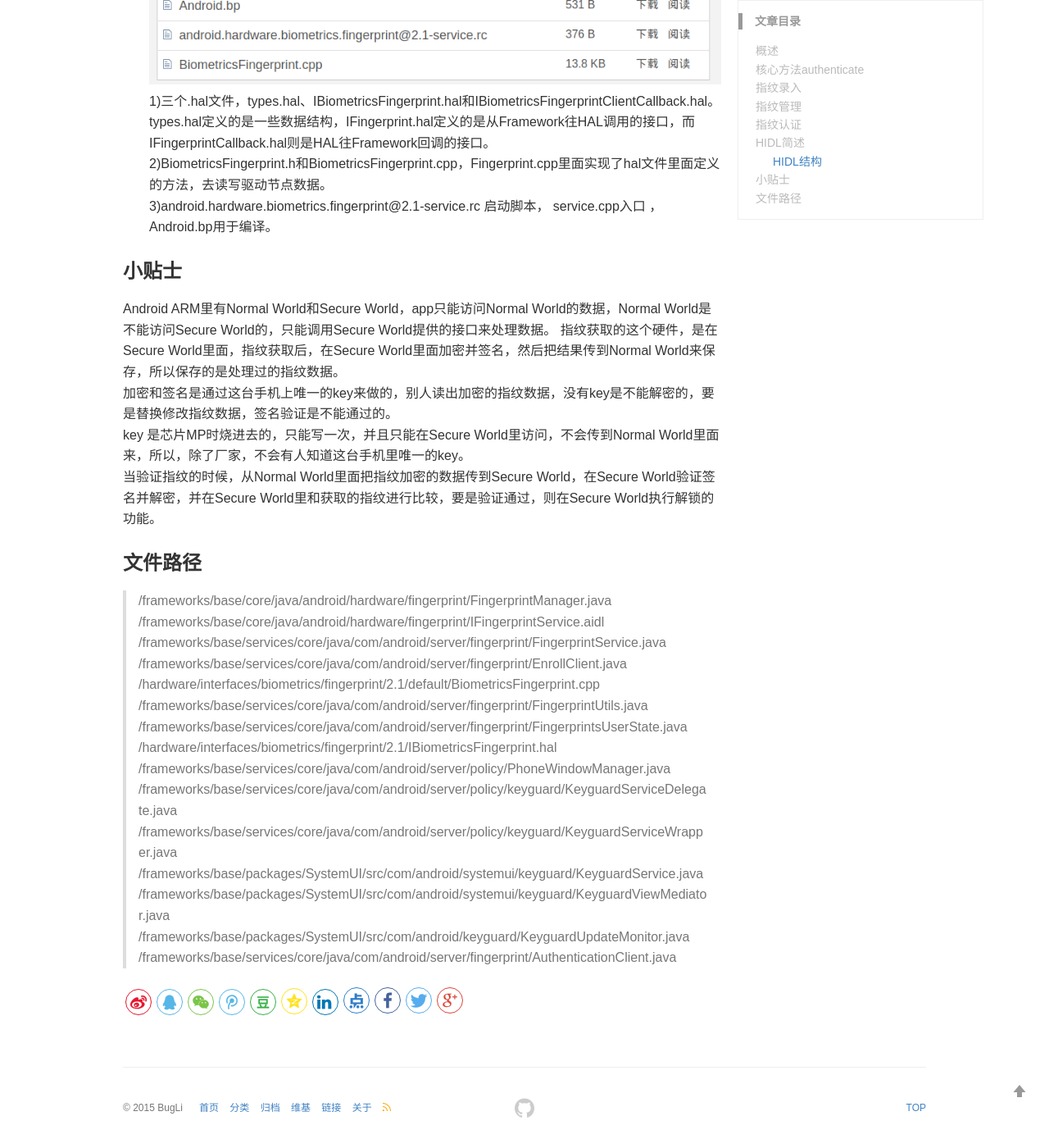
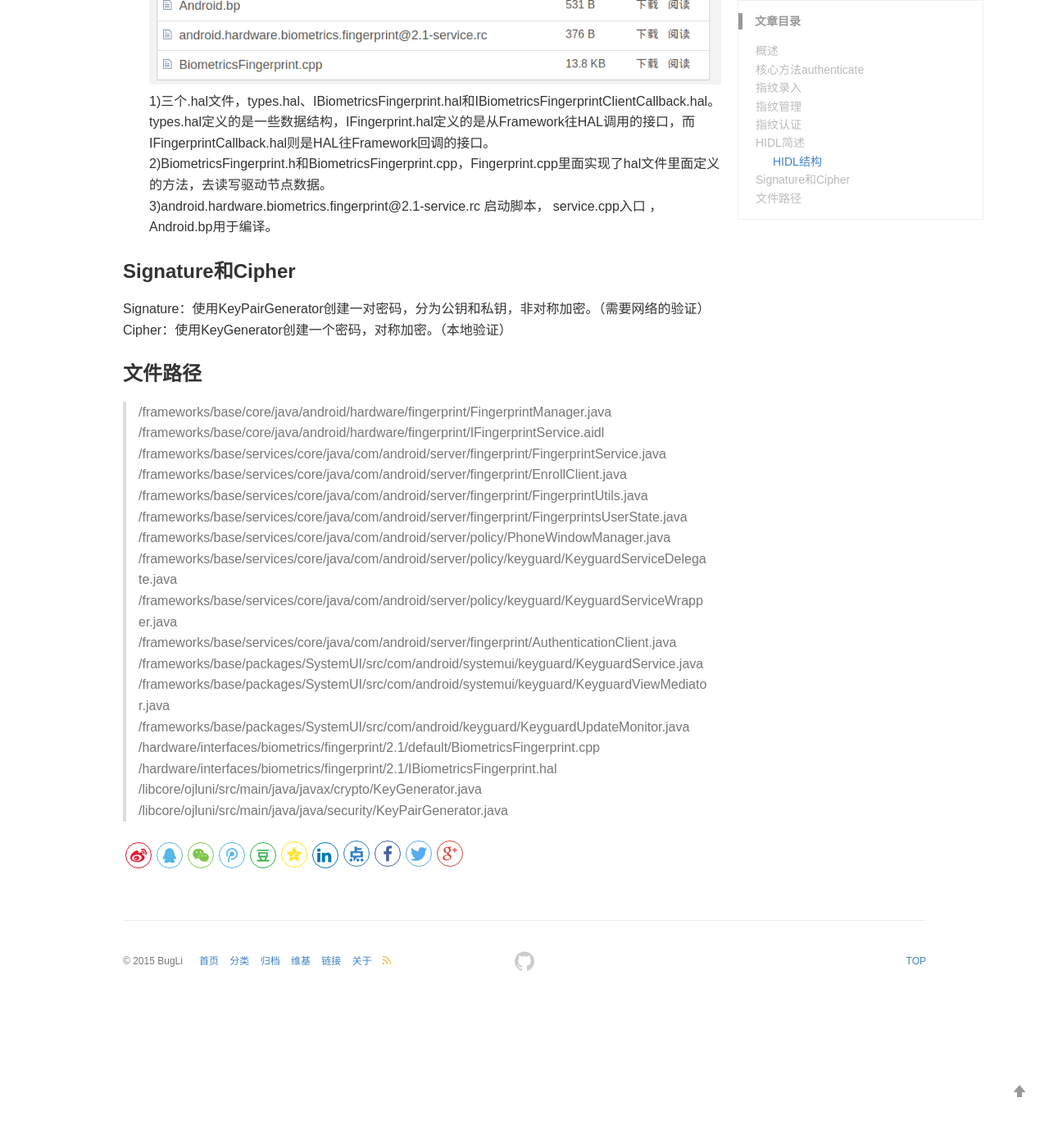
Before and after one commit to BugLiee/BugLiee.github.io, a Jekyll site: the page built from _posts/2020-04-01-blog.md, in a window 1280 px wide and 1400 px high, scrolled down 12093 px. Shown: the whole window at 82% size. Built offline with Jekyll 4.4.1, drawn with Linux system fonts in a browser that asks for light colours; comment, search, counter and statistics services are not loaded; after the commit the page ends 13314 px from its top, so only the background shows below that.

Commit message:
Update 2020-04-01-blog.md

```diff
--- a/_posts/2020-04-01-blog.md
+++ b/_posts/2020-04-01-blog.md
@@ -522,12 +522,9 @@ Same-Process（直通）模式下使用。升级到 Android 8.0 的设备可以
 2)BiometricsFingerprint.h和BiometricsFingerprint.cpp，Fingerprint.cpp里面实现了hal文件里面定义的方法，去读写驱动节点数据。<br>
 3)android.hardware.biometrics.fingerprint@2.1-service.rc 启动脚本， service.cpp入口 ，Android.bp用于编译。<br>
 
-### 小贴士
-Android ARM里有Normal World和Secure World，app只能访问Normal World的数据，Normal World是不能访问Secure World的，只能调用Secure World提供的接口来处理数据。
-指纹获取的这个硬件，是在Secure World里面，指纹获取后，在Secure World里面加密并签名，然后把结果传到Normal World来保存，所以保存的是处理过的指纹数据。<br>
-加密和签名是通过这台手机上唯一的key来做的，别人读出加密的指纹数据，没有key是不能解密的，要是替换修改指纹数据，签名验证是不能通过的。<br>
-key 是芯片MP时烧进去的，只能写一次，并且只能在Secure World里访问，不会传到Normal World里面来，所以，除了厂家，不会有人知道这台手机里唯一的key。<br>
-当验证指纹的时候，从Normal World里面把指纹加密的数据传到Secure World，在Secure World验证签名并解密，并在Secure World里和获取的指纹进行比较，要是验证通过，则在Secure World执行解锁的功能。
+### Signature和Cipher
+Signature：使用KeyPairGenerator创建一对密码，分为公钥和私钥，非对称加密。（需要网络的验证）
+Cipher：使用KeyGenerator创建一个密码，对称加密。（本地验证）
 
 
 
@@ -536,15 +533,17 @@ key 是芯片MP时烧进去的，只能写一次，并且只能在Secure World
 > /frameworks/base/core/java/android/hardware/fingerprint/IFingerprintService.aidl <br>
 > /frameworks/base/services/core/java/com/android/server/fingerprint/FingerprintService.java <br>
 > /frameworks/base/services/core/java/com/android/server/fingerprint/EnrollClient.java <br>
-> /hardware/interfaces/biometrics/fingerprint/2.1/default/BiometricsFingerprint.cpp <br>
 > /frameworks/base/services/core/java/com/android/server/fingerprint/FingerprintUtils.java <br>
 > /frameworks/base/services/core/java/com/android/server/fingerprint/FingerprintsUserState.java <br>
-> /hardware/interfaces/biometrics/fingerprint/2.1/IBiometricsFingerprint.hal <br>
 > /frameworks/base/services/core/java/com/android/server/policy/PhoneWindowManager.java <br>
 > /frameworks/base/services/core/java/com/android/server/policy/keyguard/KeyguardServiceDelegate.java <br>
 > /frameworks/base/services/core/java/com/android/server/policy/keyguard/KeyguardServiceWrapper.java <br>
+> /frameworks/base/services/core/java/com/android/server/fingerprint/AuthenticationClient.java <br>
 > /frameworks/base/packages/SystemUI/src/com/android/systemui/keyguard/KeyguardService.java <br>
 > /frameworks/base/packages/SystemUI/src/com/android/systemui/keyguard/KeyguardViewMediator.java <br>
 > /frameworks/base/packages/SystemUI/src/com/android/keyguard/KeyguardUpdateMonitor.java <br>
-> /frameworks/base/services/core/java/com/android/server/fingerprint/AuthenticationClient.java <br>
+> /hardware/interfaces/biometrics/fingerprint/2.1/default/BiometricsFingerprint.cpp <br>
+> /hardware/interfaces/biometrics/fingerprint/2.1/IBiometricsFingerprint.hal <br>
+> /libcore/ojluni/src/main/java/javax/crypto/KeyGenerator.java <br>
+> /libcore/ojluni/src/main/java/java/security/KeyPairGenerator.java <br>
 >
```
